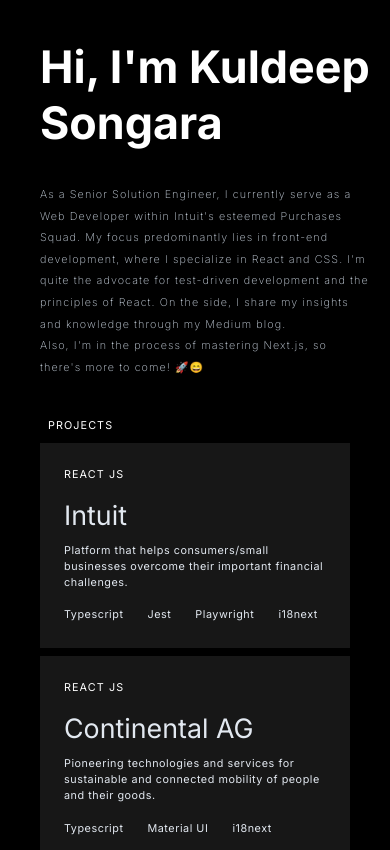
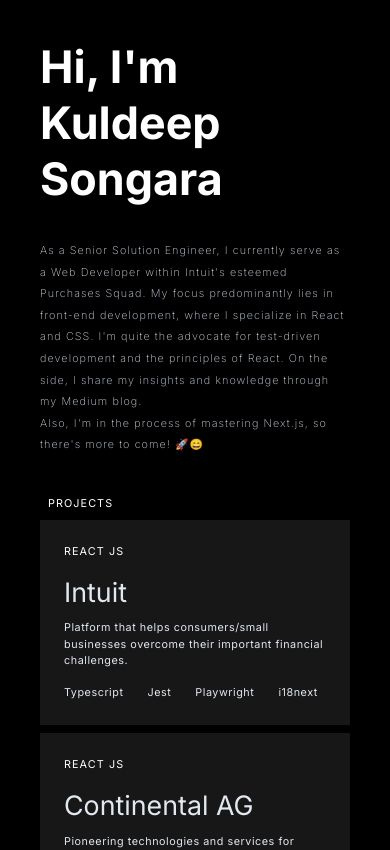
Before and after one commit to kuldeepSongara/my-portfolio, a Next.js app: page / in a window 390 px wide. Shown: the top 850 px of the page. Built offline with nearby package versions, Linux system fonts and the light colour scheme.

Commit message:
pushed remaining code

```diff
--- a/app/components/molecule/NavSection.tsx
+++ b/app/components/molecule/NavSection.tsx
@@ -5,7 +5,7 @@
 
 const NavSection = () => {
   return (
-    <div className="p-10 pr-5 md:p-12 md:pr-6 lg:p-20 2xl:p-24 md:max-h-screen md:max-w-[50%] flex flex-col justify-between gap-30 md:sticky top-0 md:overflow-y-hidden">
+    <div className="p-10 md:p-12 md:pr-6 lg:p-20 2xl:p-24 md:max-h-screen md:max-w-[50%] flex flex-col justify-between gap-30 md:sticky top-0 md:overflow-y-hidden">
       <section className="flex flex-col gap-8">
         <h1 className="text-5xl xl:text-6xl font-bold flex-wrap leading-tight">
           Hi, I'm Kuldeep Songara
```
